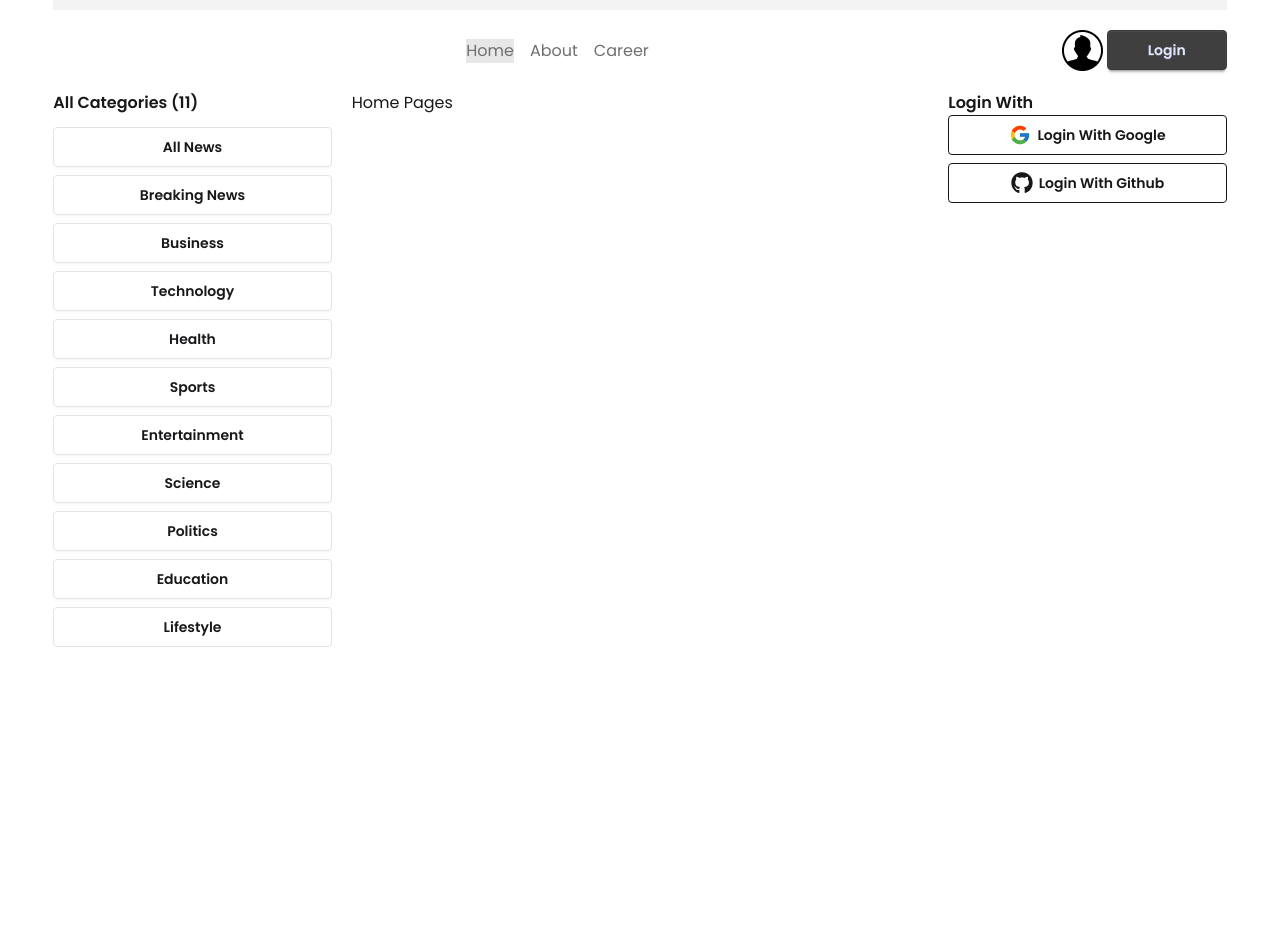
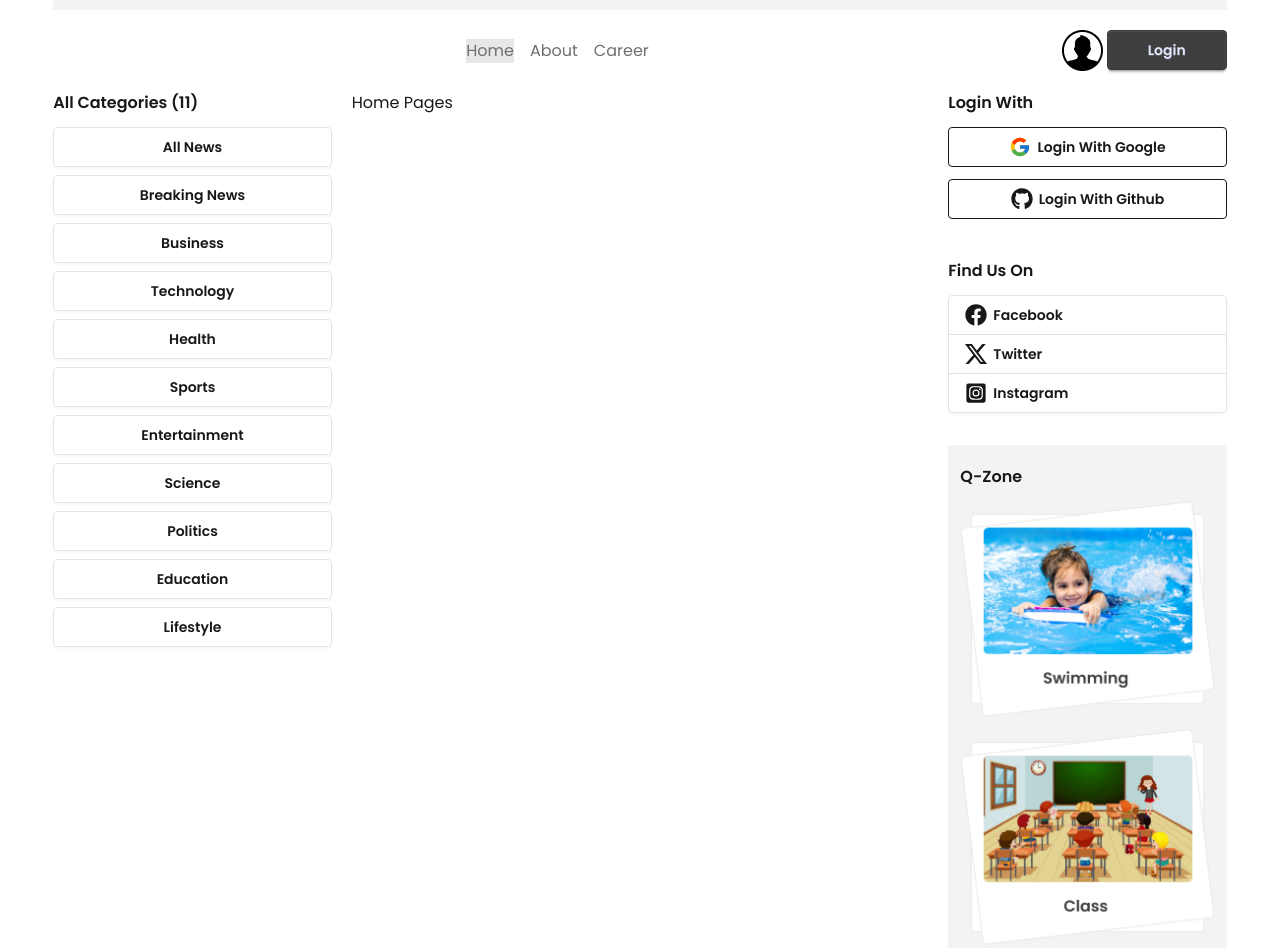
Before and after one commit to ahmed-1430/dragon-news-web-project, a React (Vite) app: page / in a window 1280 px wide. Shown: the part 224-1172 px from the top of the page. Before the commit the page ends 871 px from the top, so only its background shows below. Built offline with nearby package versions, Linux system fonts and the light colour scheme.

Commit message:
Qzone added

```diff
--- /dev/null
+++ b/src/Components/HomeLayout/FindUs.jsx
@@ -0,0 +1,21 @@
+import React from 'react';
+import { BsTwitterX } from 'react-icons/bs';
+import { FaFacebook, FaInstagramSquare } from 'react-icons/fa';
+
+
+const FindUs = () => {
+    return (
+        <div className='mb-8'>
+                <h2 className='font-semibold pb-3'>Find Us On</h2>
+                <div>
+                    <div className="join join-vertical w-full">
+                        <button className="btn join-item justify-start bg-base-100 hover:bg-base-200"><FaFacebook size={22} />Facebook</button>
+                        <button className="btn join-item justify-start bg-base-100 hover:bg-base-200"><BsTwitterX size={22} /> Twitter</button>
+                        <button className="btn join-item justify-start bg-base-100 hover:bg-base-200"><FaInstagramSquare size={22} /> Instagram</button>
+                    </div>
+                </div>
+            </div>
+    );
+};
+
+export default FindUs;
--- a/src/Components/HomeLayout/RightAside.jsx
+++ b/src/Components/HomeLayout/RightAside.jsx
@@ -1,10 +1,14 @@
 import React from 'react';
 import SocialLogin from './SocialLogin';
+import FindUs from './FindUs';
+import Qzone from '../Qzone';
 
 const RightAside = () => {
     return (
         <div>
             <SocialLogin></SocialLogin>
+            <FindUs></FindUs>
+            <Qzone></Qzone>
         </div>
     );
 };
--- a/src/Components/HomeLayout/SocialLogin.jsx
+++ b/src/Components/HomeLayout/SocialLogin.jsx
@@ -1,13 +1,14 @@
 import React from 'react';
+import { FcGoogle } from 'react-icons/fc';
+import Qzone from '../Qzone';
 import { FaGithub } from 'react-icons/fa';
-import { FcGoogle } from 'react-icons/fc';
 
 const SocialLogin = () => {
     return (
         <div>
-            <h2 className='font-semibold'>Login With</h2>
-            <div className='space-y-2'>
-                <button className='btn bg-base-100 btn-outline w-full'><FcGoogle size={22}/> Login With Google</button>
+            <h2 className='font-semibold pb-3'>Login With</h2>
+            <div className='space-y-3 mb-10'>
+                <button className='btn bg-base-100 btn-outline w-full'><FcGoogle size={22} /> Login With Google</button>
                 <button className='btn bg-base-100 btn-outline w-full'> <FaGithub size={22} />Login With Github</button>
             </div>
         </div>
--- /dev/null
+++ b/src/Components/Qzone.jsx
@@ -0,0 +1,19 @@
+import React from 'react';
+import swimming from '../assets/swimming.png'
+import classImg from '../assets/class.png'
+import playGround from '../assets/playground.png'
+
+const Qzone = () => {
+    return (
+        <div className='bg-base-200 px-3 py-5'>
+            <h2 className='font-semibold pb-3'>Q-Zone</h2>
+            <div className='flex flex-col gap-3'>
+                <img src={swimming} alt="" />
+                <img src={classImg} alt="" />
+                <img src={playGround} alt="" />
+            </div>
+        </div>
+    );
+};
+
+export default Qzone;
--- a/src/Pages/CategoryNews.jsx
+++ b/src/Pages/CategoryNews.jsx
@@ -11,16 +11,16 @@ const CategoryNews = () => {
     useEffect(()=> {
         if(id == "0"){
             setCategoryNews(data)
-            console.log(data)
+            // console.log(data)
             return;
         }else if(id == "1"){
             const filteredNews = data.filter(news => news.others.is_today_pick == true)
             setCategoryNews(filteredNews)
-            console.log(filteredNews)
+            // console.log(filteredNews)
             return;
         }else{
             const filteredNews = data.filter(news => news.category_id == id)
-            console.log(filteredNews)
+            // console.log(filteredNews)
             setCategoryNews(filteredNews)
         }
     },[data, id])
```
